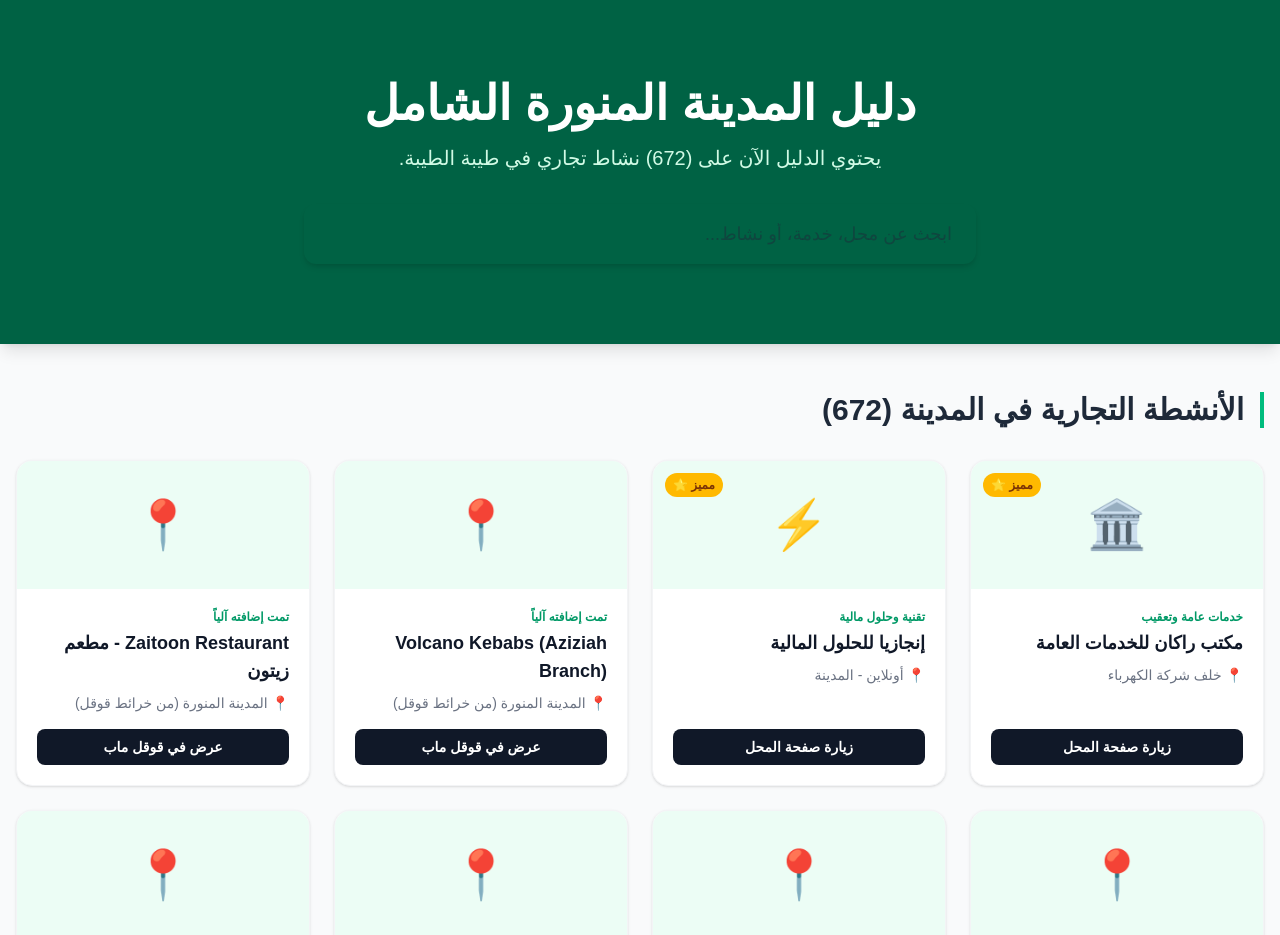
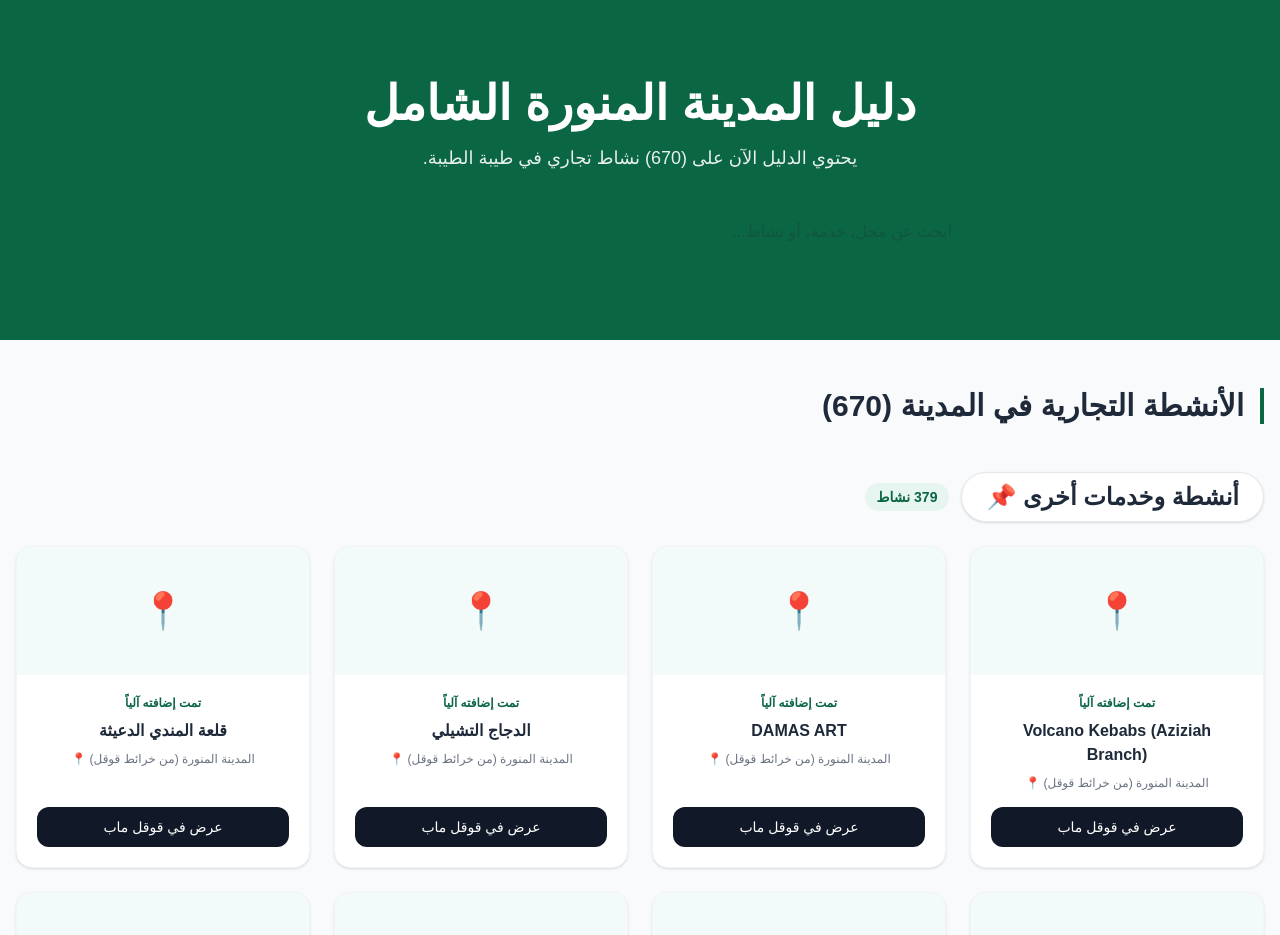
Before and after one commit to engaziasa-lang/engazia-app, a Next.js app: page /madinah in a window 1280 px wide. Shown: the top 935 px of the page. Built offline with nearby package versions, Linux system fonts and the light colour scheme.

Commit message:
Update page.tsx

```diff
--- a/app/madinah/page.tsx
+++ b/app/madinah/page.tsx
@@ -1,104 +1,91 @@
-'use client';
-
-import React, { useState } from 'react';
-import Link from 'next/link';
-// استيراد ملف قاعدة البيانات الآلية الذي أنشأه الروبوت
+import React from 'react';
+// تأكد من أن مسار ملف JSON صحيح حسب هيكل مشروعك (غالباً سيكون هكذا إذا كان في المجلد الرئيسي)
 import placesData from '../../madinah_places.json';
 
-export default function MadinahHub() {
-  const [searchQuery, setSearchQuery] = useState('');
+export default function MadinahDirectory() {
+  const totalPlaces = placesData.length;
 
-  const categories = [
-    { id: 1, name: 'مطاعم ومقاهي', icon: '🍽️', count: 124 },
-    { id: 2, name: 'عقارات ومقاولات', icon: '🏢', count: 85 },
-    { id: 3, name: 'متاجر وتجزئة', icon: '🛍️', count: 210 },
-    { id: 4, name: 'سيارات وصيانة', icon: '🚗', count: 64 },
-    { id: 5, name: 'صحة وجمال', icon: '⚕️', count: 42 },
-    { id: 6, name: 'فنادق وسياحة', icon: '🏨', count: 56 },
-    { id: 7, name: 'خدمات عامة', icon: '📝', count: 38 },
-    { id: 8, name: 'حلول مالية', icon: '💻', count: 15 },
-  ];
-
-  // تحويل البيانات الخام المسحوبة من قوقل إلى شكل "بطاقات" جميلة تناسب تصميم المنصة
-  const autoGeneratedShops = placesData.map((place, index) => ({
-    id: `auto-shop-${index}`,
-    name: place.name,
-    category: 'تمت إضافته آلياً',
-    location: 'المدينة المنورة (من خرائط قوقل)',
-    image: '📍',
-    url: place.url,
-    isPremium: false
-  }));
-
-  // دمج الأنشطة المميزة الخاصة بك مع الأنشطة المسحوبة آلياً
-  const allShops = [
-    { id: 'rakan-services', name: 'مكتب راكان للخدمات العامة', category: 'خدمات عامة وتعقيب', location: 'خلف شركة الكهرباء', image: '🏛️', url: '#', isPremium: true },
-    { id: 'engazia-tech', name: 'إنجازيا للحلول المالية', category: 'تقنية وحلول مالية', location: 'أونلاين - المدينة', image: '⚡', url: '#', isPremium: true },
-    ...autoGeneratedShops // هنا نقوم بضخ كل المحلات التي سحبها الروبوت دفعة واحدة!
-  ];
-
-  // تفعيل محرك البحث للفلترة
-  const filteredShops = allShops.filter(shop =>
-    shop.name.toLowerCase().includes(searchQuery.toLowerCase())
-  );
+  // استخراج الأقسام الفريدة من قاعدة البيانات
+  const categories = Array.from(new Set(placesData.map((p: any) => p.category || 'أنشطة أخرى')));
 
   return (
-    <div dir="rtl" className="min-h-screen bg-gray-50 font-sans text-gray-900">
-      <header className="bg-emerald-700 text-white py-20 px-6 text-center shadow-lg relative overflow-hidden">
-        <div className="absolute inset-0 bg-black opacity-20"></div>
-        <div className="relative z-10 max-w-4xl mx-auto">
+    <div className="min-h-screen bg-gray-50 font-sans" dir="rtl">
+
+      {/* القسم العلوي (Hero Section) */}
+      <div className="bg-[#0b6643] text-white py-20 px-4 text-center">
         <h1 className="text-4xl md:text-5xl font-bold mb-4">دليل المدينة المنورة الشامل</h1>
-          <p className="text-lg md:text-xl text-emerald-100 mb-8">
-            يحتوي الدليل الآن على ({allShops.length}) نشاط تجاري في طيبة الطيبة.
+        <p className="text-lg opacity-90 mb-8">
+          يحتوي الدليل الآن على ({totalPlaces}) نشاط تجاري في طيبة الطيبة.
         </p>
-          <div className="flex flex-col md:flex-row gap-3 justify-center max-w-2xl mx-auto">
+        <div className="max-w-2xl mx-auto relative">
           <input
             type="text"
             placeholder="ابحث عن محل، خدمة، أو نشاط..."
-              className="w-full px-6 py-4 rounded-xl text-gray-800 text-lg focus:outline-none focus:ring-4 focus:ring-emerald-400 shadow-md"
-              value={searchQuery}
-              onChange={(e) => setSearchQuery(e.target.value)}
+            className="w-full py-4 px-6 rounded-full text-gray-800 focus:outline-none opacity-50 cursor-not-allowed"
+            disabled
           />
         </div>
       </div>
-      </header>
 
-      <main className="max-w-7xl mx-auto px-4 py-12">
-        <section className="mb-16">
-          <div className="flex justify-between items-end mb-8">
-            <h2 className="text-2xl md:text-3xl font-bold text-gray-800 border-r-4 border-emerald-500 pr-4">
-              الأنشطة التجارية في المدينة ({filteredShops.length})
+      {/* محتوى الدليل مقسم */}
+      <div className="max-w-7xl mx-auto px-4 py-12">
+        <h2 className="text-3xl font-bold mb-12 text-gray-800 border-r-4 border-[#0b6643] pr-4">
+          الأنشطة التجارية في المدينة ({totalPlaces})
         </h2>
+
+        {/* تكرار الأقسام */}
+        {categories.map((category: any) => {
+          // فلترة المحلات لتناسب القسم الحالي
+          const categoryPlaces = placesData.filter((p: any) => (p.category || 'أنشطة أخرى') === category);
+
+          return (
+            <div key={category} className="mb-16">
+
+              {/* عنوان القسم */}
+              <div className="mb-6 flex items-center gap-3">
+                <h3 className="text-2xl font-bold text-gray-800 bg-white px-6 py-2 rounded-full shadow-sm border border-gray-200 inline-block">
+                  {category}
+                </h3>
+                <span className="text-[#0b6643] font-semibold bg-[#e7f5f0] px-3 py-1 rounded-full text-sm">
+                  {categoryPlaces.length} نشاط
+                </span>
               </div>
 
-          <div className="grid grid-cols-1 md:grid-cols-2 lg:grid-cols-4 gap-6">
-            {filteredShops.map((shop) => (
-              <div key={shop.id} className="bg-white rounded-2xl overflow-hidden shadow-sm hover:shadow-lg transition-all border border-gray-100 relative flex flex-col">
-                {shop.isPremium && (
-                  <span className="absolute top-3 left-3 bg-amber-400 text-amber-900 text-xs font-bold px-2 py-1 rounded-full z-10">
-                    مميز ⭐
-                  </span>
-                )}
-                <div className="h-32 bg-emerald-50 flex items-center justify-center text-5xl">
-                  {shop.image}
+              {/* شبكة البطاقات لهذا القسم */}
+              <div className="grid grid-cols-1 sm:grid-cols-2 md:grid-cols-3 lg:grid-cols-4 gap-6">
+                {categoryPlaces.map((place: any, index: number) => (
+                  <div key={index} className="bg-white rounded-2xl shadow-sm border border-gray-100 overflow-hidden flex flex-col hover:shadow-md transition-shadow">
+
+                    {/* رأس البطاقة */}
+                    <div className="bg-[#f2fbfa] h-32 flex items-center justify-center">
+                      <span className="text-4xl">📍</span>
                     </div>
-                <div className="p-5 flex-1 flex flex-col">
-                  <span className="text-xs text-emerald-600 font-bold mb-1">{shop.category}</span>
-                  <h3 className="font-bold text-lg text-gray-900 mb-2">{shop.name}</h3>
-                  <p className="text-sm text-gray-500 flex items-center gap-1 mb-4">
-                    📍 {shop.location}
-                  </p>
-                  <div className="mt-auto">
-                    <a href={shop.url} target="_blank" rel="noopener noreferrer" className="block w-full text-center bg-gray-900 hover:bg-emerald-600 text-white py-2 rounded-lg text-sm font-semibold transition-colors">
-                      {shop.isPremium ? 'زيارة صفحة المحل' : 'عرض في قوقل ماب'}
+
+                    {/* تفاصيل البطاقة */}
+                    <div className="p-5 flex flex-col items-center text-center flex-grow">
+                      <p className="text-[#0b6643] text-xs font-semibold mb-2">تمت إضافته آلياً</p>
+                      <h4 className="font-bold text-gray-800 text-base mb-2 line-clamp-2">{place.name}</h4>
+                      <p className="text-gray-500 text-xs mb-4">المدينة المنورة (من خرائط قوقل) 📍</p>
+
+                      {/* زر قوقل ماب */}
+                      <a
+                        href={place.url}
+                        target="_blank"
+                        rel="noopener noreferrer"
+                        className="mt-auto w-full bg-[#111827] text-white py-2.5 rounded-xl hover:bg-gray-800 transition text-sm font-medium"
+                      >
+                        عرض في قوقل ماب
                       </a>
                     </div>
-                </div>
+
                   </div>
                 ))}
               </div>
-        </section>
-      </main>
+
+            </div>
+          );
+        })}
+      </div>
     </div>
   );
 }
```
Lines whose indentation alone changed are shown as unchanged.
